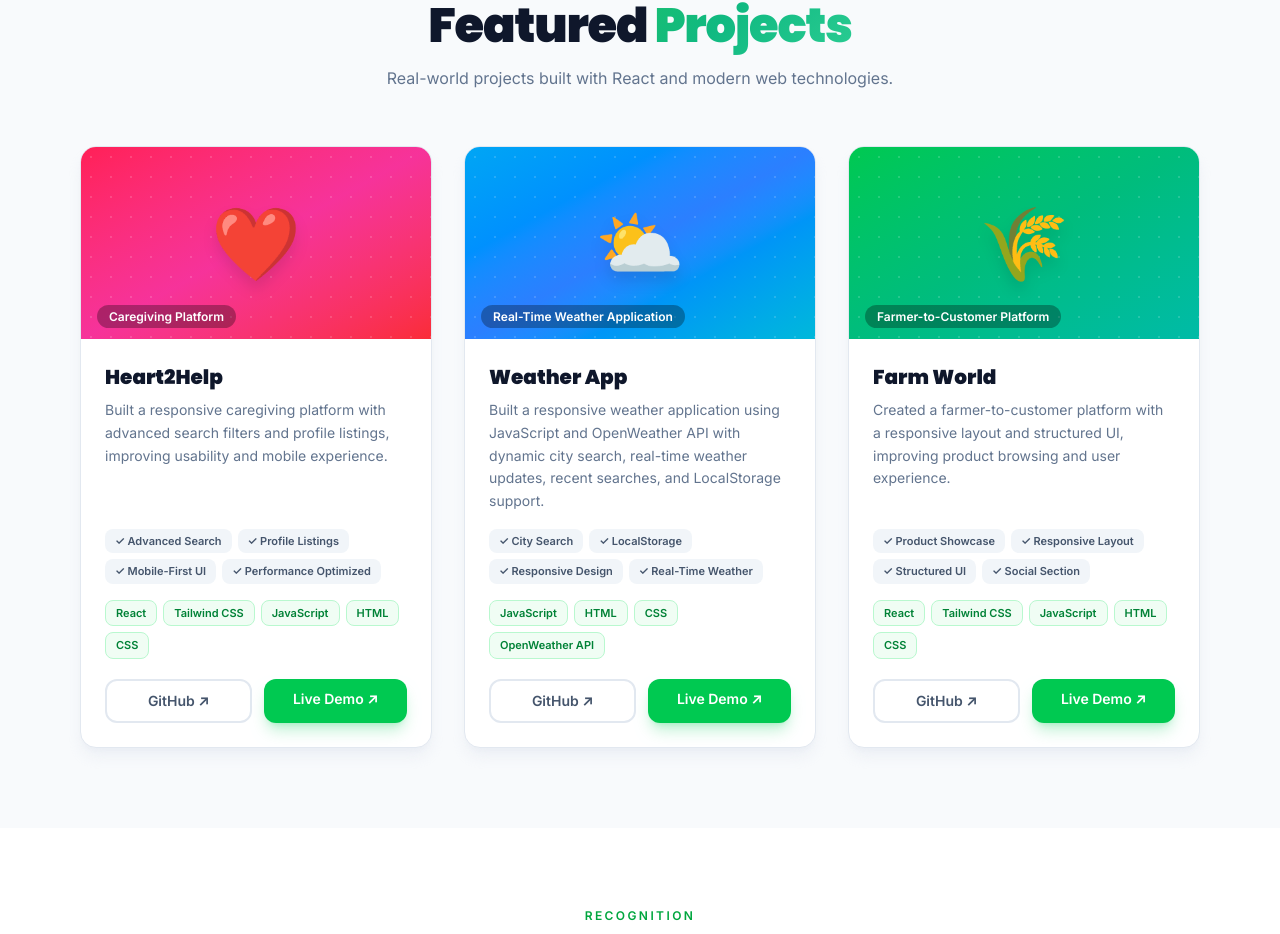
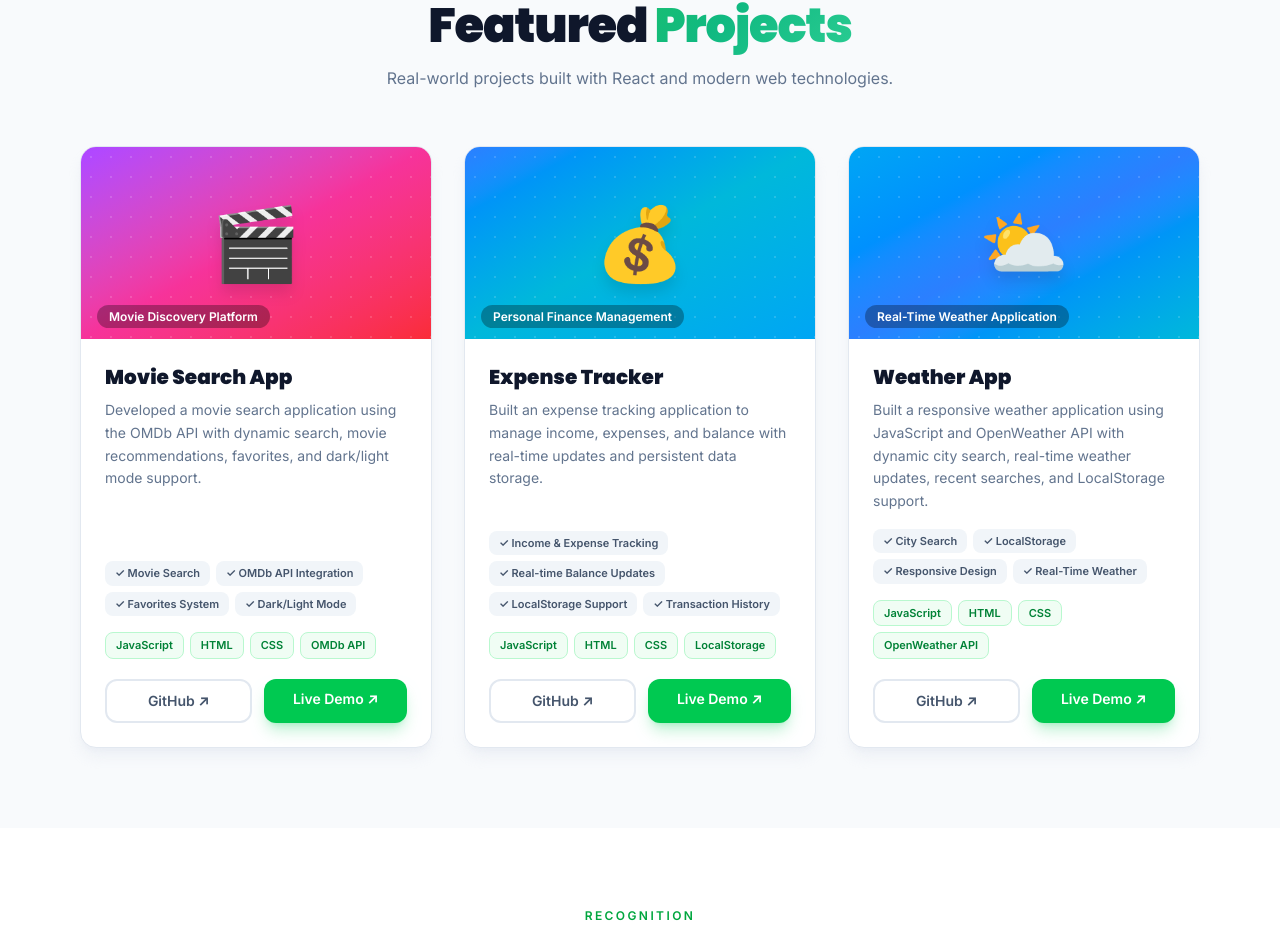
Before and after one commit to amansharma073/aman-portfolio, a React (Vite) app: page / in a window 1280 px wide. Shown: the part 2232-3166 px from the top of the page. Built offline with nearby package versions, Linux system fonts and the light colour scheme.

Commit message:
Changes in Project section

```diff
--- a/src/components/Projects.tsx
+++ b/src/components/Projects.tsx
@@ -2,16 +2,37 @@ import { useReveal } from '../hooks/useReveal';
 
 const projects = [
   {
-    title: 'Heart2Help',
-    subtitle: 'Caregiving Platform',
-    desc: 'Built a responsive caregiving platform with advanced search filters and profile listings, improving usability and mobile experience.',
-    tags: ['React', 'Tailwind CSS', 'JavaScript', 'HTML', 'CSS'],
-    gradient: 'from-rose-500 via-pink-500 to-red-500',
-    icon: '❤️',
-    features: ['Advanced Search', 'Profile Listings', 'Mobile-First UI', 'Performance Optimized'],
-    github: 'https://github.com/amansharma073/Heart2Help',
-    live: 'https://heart2-help-rust.vercel.app',
-  },
+  title: 'Movie Search App',
+  subtitle: 'Movie Discovery Platform',
+  desc: 'Developed a movie search application using the OMDb API with dynamic search, movie recommendations, favorites, and dark/light mode support.',
+  tags: ['JavaScript', 'HTML', 'CSS', 'OMDb API'],
+  gradient: 'from-purple-500 via-pink-500 to-red-500',
+  icon: '🎬',
+  features: [
+    'Movie Search',
+    'OMDb API Integration',
+    'Favorites System',
+    'Dark/Light Mode'
+  ],
+  github: 'https://github.com/amansharma073/Movie-Search-App',
+  live: 'https://movie-search-app-orpin.vercel.app/'
+},
+  {
+  title: 'Expense Tracker',
+  subtitle: 'Personal Finance Management',
+  desc: 'Built an expense tracking application to manage income, expenses, and balance with real-time updates and persistent data storage.',
+  tags: ['JavaScript', 'HTML', 'CSS', 'LocalStorage'],
+  gradient: 'from-blue-500 via-cyan-500 to-sky-500',
+  icon: '💰',
+  features: [
+    'Income & Expense Tracking',
+    'Real-time Balance Updates',
+    'LocalStorage Support',
+    'Transaction History'
+  ],
+  github: 'https://github.com/amansharma073/Expense-Tracker',
+  live: 'https://expense-tracker-dun-rho.vercel.app/'
+},
 {
   title: 'Weather App',
   subtitle: 'Real-Time Weather Application',
@@ -23,17 +44,7 @@ const projects = [
   github: 'https://github.com/amansharma073/weather-app',
   live: 'https://weather-app-phi-seven-72.vercel.app/',
 },
-  {
-    title: 'Farm World',
-    subtitle: 'Farmer-to-Customer Platform',
-    desc: 'Created a farmer-to-customer platform with a responsive layout and structured UI, improving product browsing and user experience.',
-    tags: ['React', 'Tailwind CSS', 'JavaScript', 'HTML', 'CSS'],
-    gradient: 'from-green-500 via-emerald-500 to-teal-500',
-    icon: '🌾',
-    features: ['Product Showcase', 'Responsive Layout', 'Structured UI', 'Social Section'],
-    github: 'https://github.com/amansharma073/farmer-world',
-    live: 'https://farmer-world-ten.vercel.app',
-  },
+
 ];
 
 export default function Projects({ dark }: { dark: boolean }) {
```
